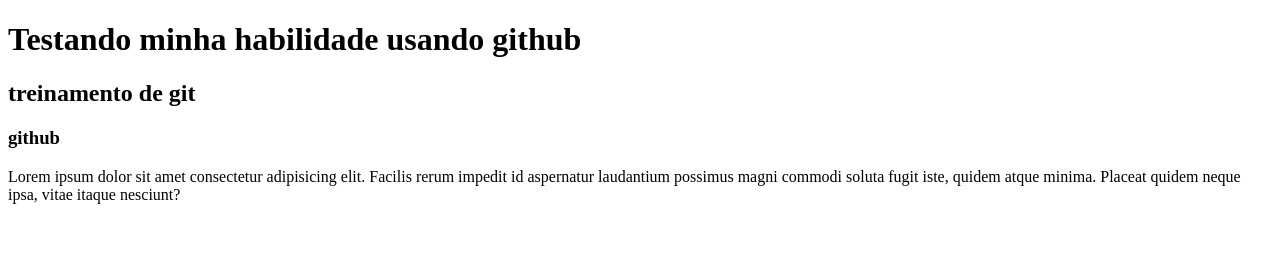
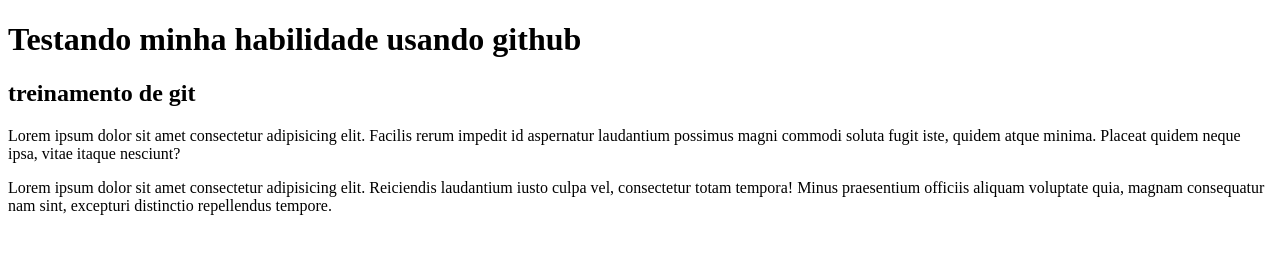
Before and after one commit to saulocarvalhodesenvolvedor/test-git, a plain HTML site: page index.html in a window 1280 px wide. Drawn offline with Linux system fonts and the light colour scheme.

Commit message:
adicionando texto

```diff
--- a/index.html
+++ b/index.html
@@ -8,8 +8,7 @@
 <body>
     <h1>Testando minha habilidade usando github</h1>
     <h2>treinamento de git</h2>
-    <h3>github</h3>
     <p>Lorem ipsum dolor sit amet consectetur adipisicing elit. Facilis rerum impedit id aspernatur laudantium possimus magni commodi soluta fugit iste, quidem atque minima. Placeat quidem neque ipsa, vitae itaque nesciunt?</p>
-
+    <p>Lorem ipsum dolor sit amet consectetur adipisicing elit. Reiciendis laudantium iusto culpa vel, consectetur totam tempora! Minus praesentium officiis aliquam voluptate quia, magnam consequatur nam sint, excepturi distinctio repellendus tempore.</p>
 </body>
 </html>
```
